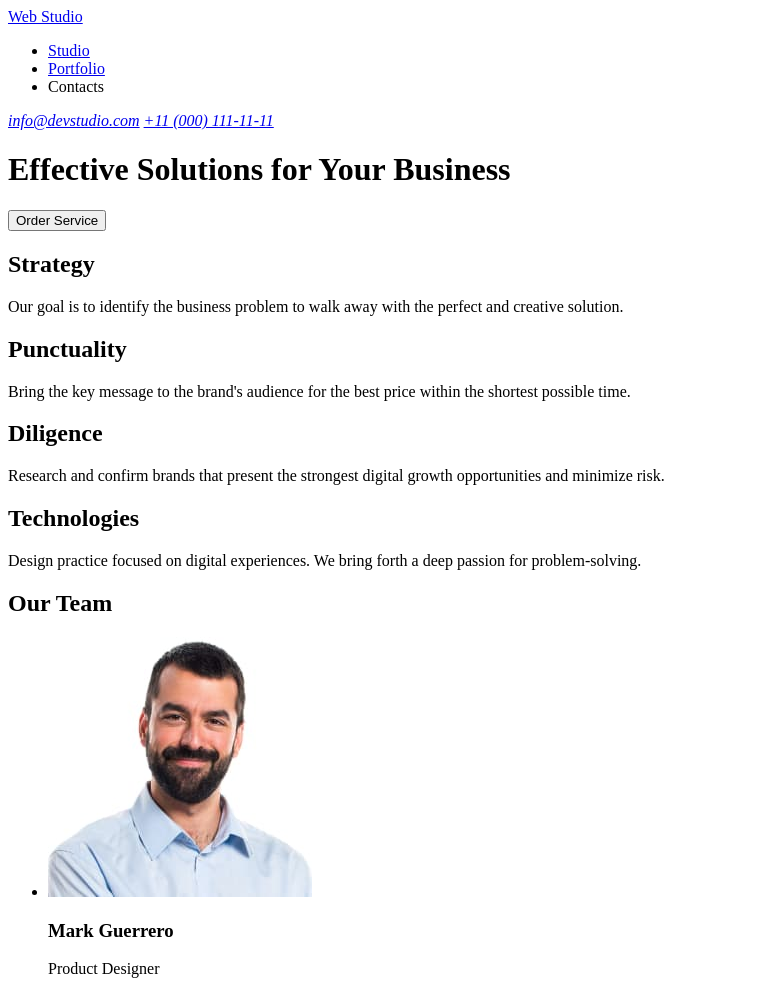
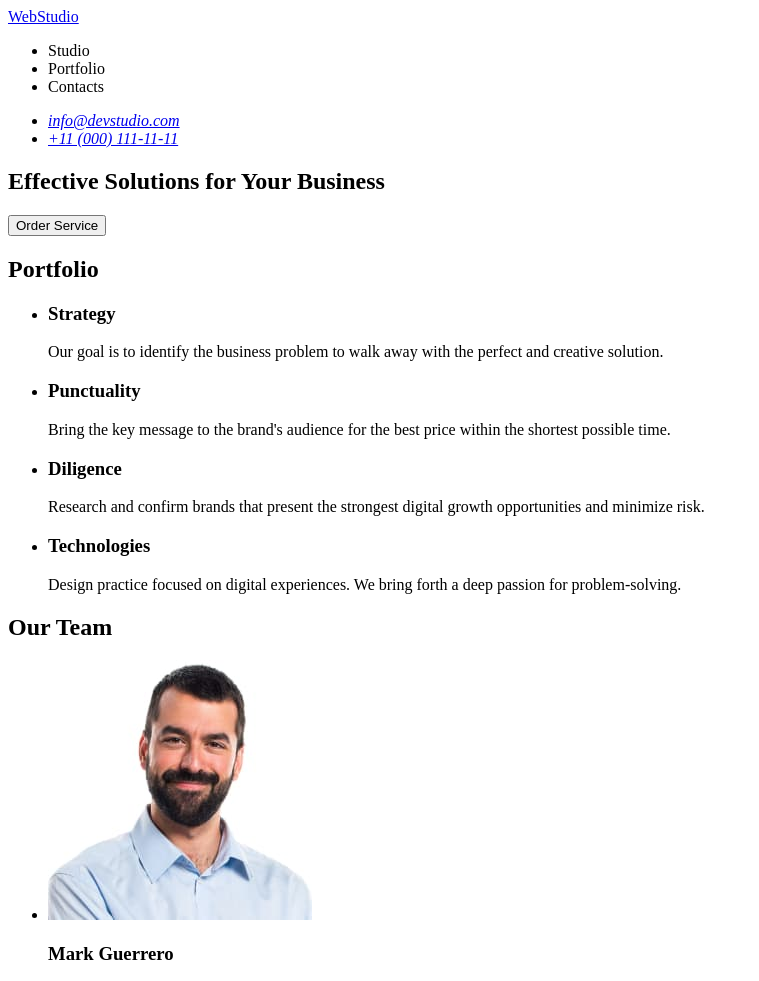
Before and after one commit to deviwax/goit-markup-hw-01, a plain HTML site: page index.html in a window 1280 px wide. Shown: the top 981 px of the page, without its empty margins (0-759 px from the left). Drawn offline with Linux system fonts and the light colour scheme.

Commit message:
goit-markup-hw-01

```diff
--- a/index.html
+++ b/index.html
@@ -3,74 +3,89 @@
 <head>
     <meta charset="UTF-8">
     <meta name="viewport" content="width=device-width, initial-scale=1.0">
-    <title>Web studio</title>
+    <title>Webstudio</title>
 </head>
 <body>
     <header>
-        <a href="./index.html">Web Studio</a>
-
         <nav>
+            <a href="./index.html">WebStudio</a>
             <ul>
-                <li><a href="#studio">Studio</a></li>
-                <li><a href="#portfolio">Portfolio</a></li>
+                <li>Studio</li>
+                <li>Portfolio</li>
                 <li>Contacts</li>
             </ul>
         </nav>
     <address>
-        <a href="mailto:info@devstudio.com">info@devstudio.com</a>
-        <a href="tel:+110001111111">+11 (000) 111-11-11</a>
+        <ul>
+            <li>
+                <a href="mailto:info@devstudio.com">info@devstudio.com</a>
+            </li>
+            <li>
+                <a href="tel:+110001111111">+11 (000) 111-11-11</a>
+            </li>
+        </ul>
     </address>
 </header>
     <main>
+        <section>
         <h1>Effective Solutions for Your Business</h1>
         <button type="button">Order Service</button>
+    </section>
 
-        <section>
-            <h2 id="studio">Strategy</h2>
+    <section>
+            <h2>Portfolio</h2>
+            <ul>
+                <li>
+                    <h3>Strategy</h3>
             <p>
                 Our goal is to identify the business
                 problem to walk away with the perfect and creative solution.
             </p>
-
-            <h2>Punctuality</h2>
+                </li>
+                <li>
+            <h3>Punctuality</h3>
             <p>
                 Bring the key message to the brand's audience for the best price within the shortest possible time.
             </p>
-
-            <h2>Diligence</h2>
+                </li>
+                <li>
+            <h3>Diligence</h3>
             <p>
                 Research and confirm brands that present the strongest digital growth opportunities and minimize risk.
             </p>
-
-            <h2>Technologies</h2>
+                </li>
+                <li>
+            <h3>Technologies</h3>
             <p>Design practice focused on digital experiences. We bring forth a deep passion for problem-solving.
             </p>
+                </li>
+        </ul>
         </section>
 
          <section>
-            <h2 id="portfolio">Our Team</h2>
+            <h2>Our Team</h2>
             <ul>
                 <li>
                     <img src="images/img01.jpg"
-                    alt="Mark Guerrero Product Designer" width="264" height="260"/>
+                    alt="Product Designer" width="264"/>
                     <h3>Mark Guerrero</h3>
                     <p>Product Designer</p>
                 </li>
                 <li>
                     <img src="images/img02.jpg"
-                    alt="Tom Ford Frontend Developer" width="264" height="260"/>
+                    alt="Frontend Developer" width="264"/>
                     <h3>Tom Ford</h3>
                     <p>Frontend Developer</p>
                 </li>
                 <li>
                     <img src="images/img03.jpg"
-                     alt="Camila Garcia Marketing" width="264" height="260"/>
+                     alt="Camila Garcia Marketing" width="264"/>
                      <h3>Camila Garcia</h3>
                      <p>Marketing</p>
                 </li>
                 <li>
                     <img src="images/img04.jpg"
-                     alt="Daniel Wilson UI Designer"/>
+                     alt="UI Designer" width="264"/>
                      <h3>Daniel Wilson</h3>
                      <p>UI Designer</p>
                 </li>
@@ -78,7 +93,7 @@
          </section>
     </main>
     <footer>
-        <a href="./index.html">Web Studio</a>
+        <a href="./index.html">WebStudio</a>
         <p>Increase the flow of customers and sales for your business with digital marketing & growth solutions.</p>
     </footer>
 
```
